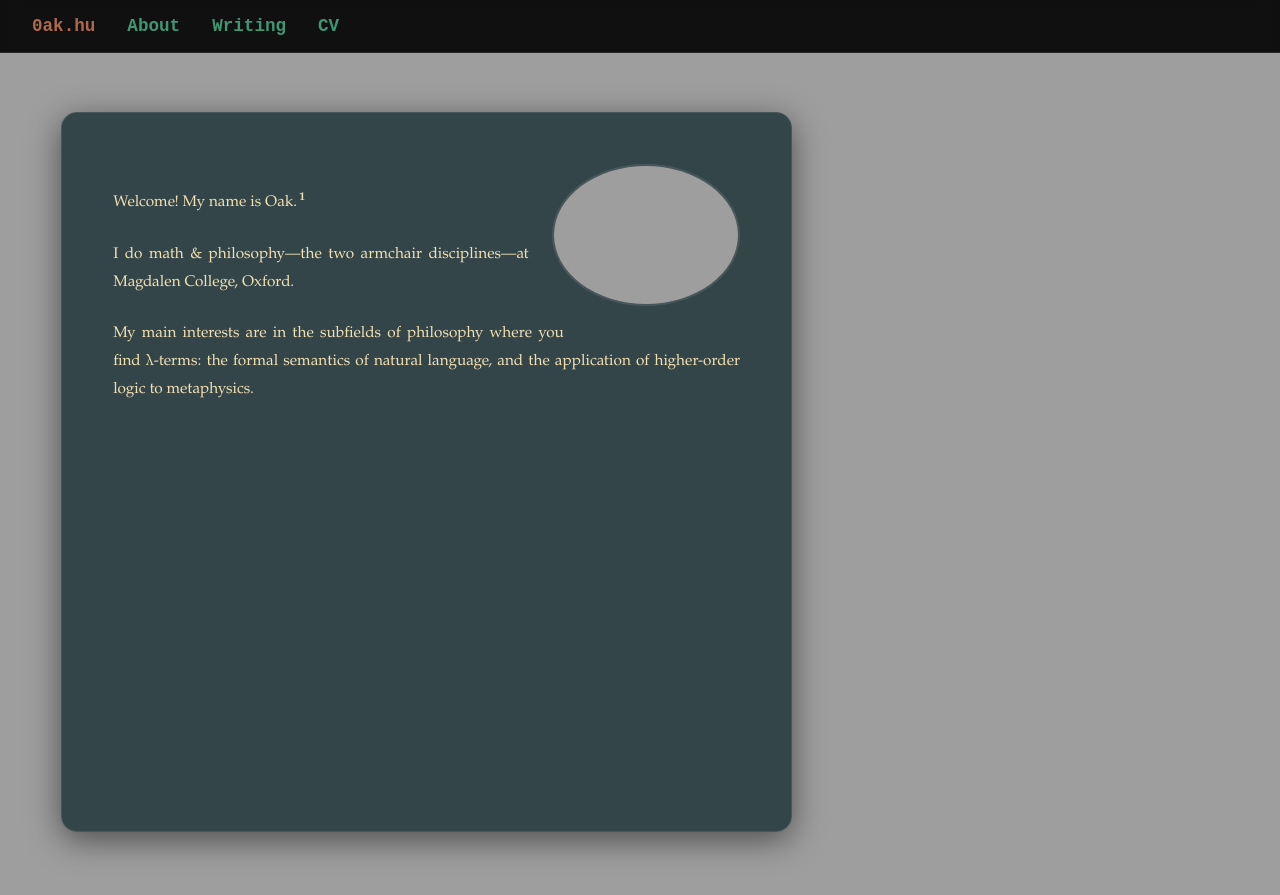
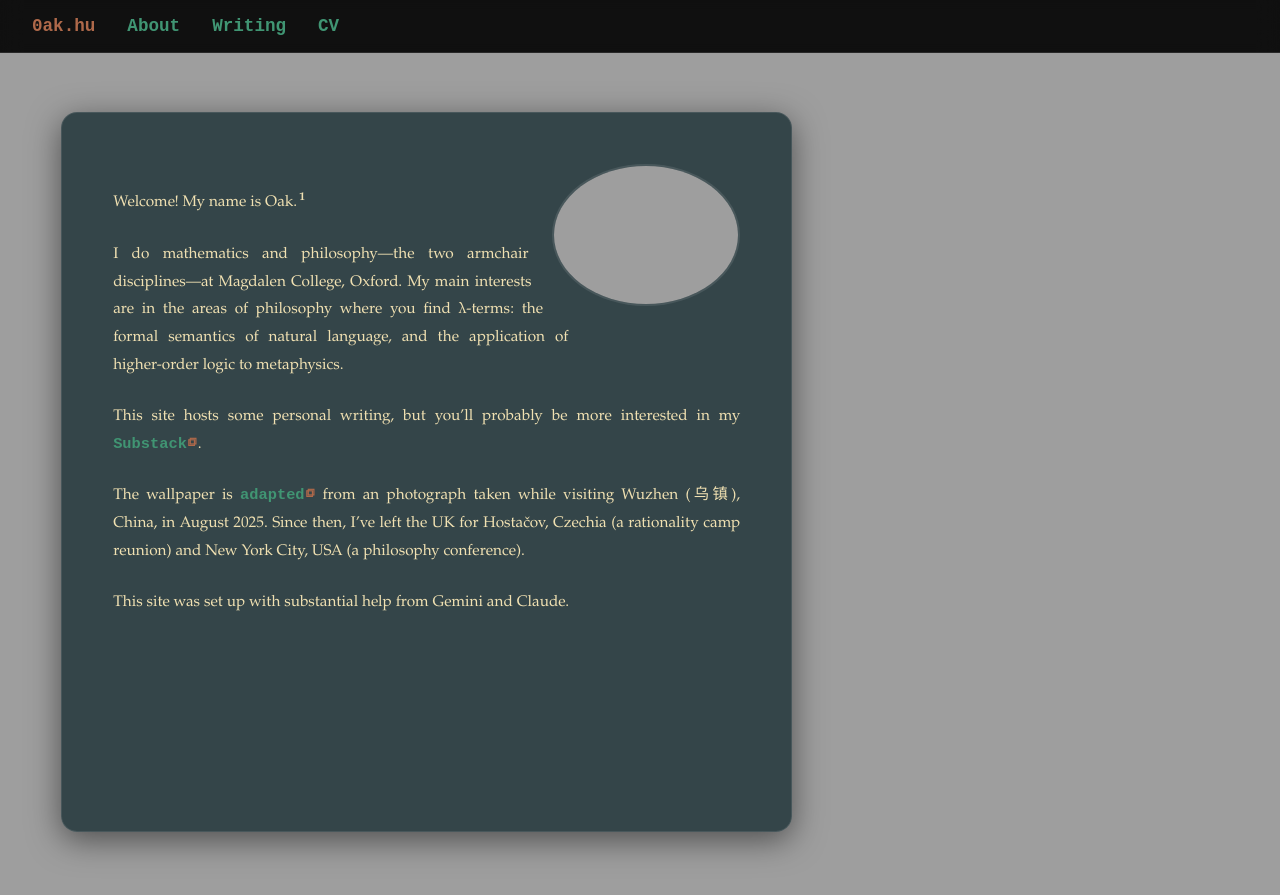
Before and after one commit to oak-hu/site, a Jekyll site: the page built from index.md, in a window 1280 px wide. Shown: the top 895 px of the page. Built offline with Jekyll 4.4.1, drawn with Linux system fonts in a browser that asks for light colours; some web fonts are replaced.

Commit message:
Update index.md

```diff
--- a/index.md
+++ b/index.md
@@ -8,6 +8,10 @@ permalink: /
 
 Welcome! My name is Oak.{% include sidenote.html content="Well, <a href='https://offhandquibbles.substack.com/p/quotes-and-quinean-quasi-quotes-quickly'>technically</a>, my name is ‘Oak Hu’ (a five-letter string), while <em>I'm</em> Oak Hu (the person to whom ‘Oak Hu’ refers); but it’s almost always fine to be sloppy. My parents named me ‘Oak’ after Oklahoma State University, where they went for graduate school. My last name, ‘Hu’, is from the Chinese <cjk>胡</cjk>; appending <cjk>说</cjk> (‘speak’) yields <cjk>胡说</cjk> (‘nonsense’)—naturally, someone named ‘Oak Hu’ does philosophy." %}
 
-I do math & philosophy—the two armchair disciplines—at Magdalen College, Oxford.
+I do mathematics and philosophy—the two armchair disciplines—at Magdalen College, Oxford. My main interests are in the areas of philosophy where you find λ-terms: the formal semantics of natural language, and the application of higher-order logic to metaphysics.
 
-My main interests are in the subfields of philosophy where you find λ-terms: the formal semantics of natural language, and the application of higher-order logic to metaphysics.
+This site hosts some personal writing, but you'll probably be more interested in my [Substack](https://offhandquibbles.substack.com/).
+
+The wallpaper is [adapted](https://en.wikipedia.org/wiki/Nano_Banana) from an photograph taken while visiting Wuzhen (<cjk>乌镇</cjk>), China, in August 2025. Since then, I've left the UK for Hostačov, Czechia (a rationality camp reunion) and New York City, USA (a philosophy conference).
+
+This site was set up with substantial help from Gemini and Claude.
```
